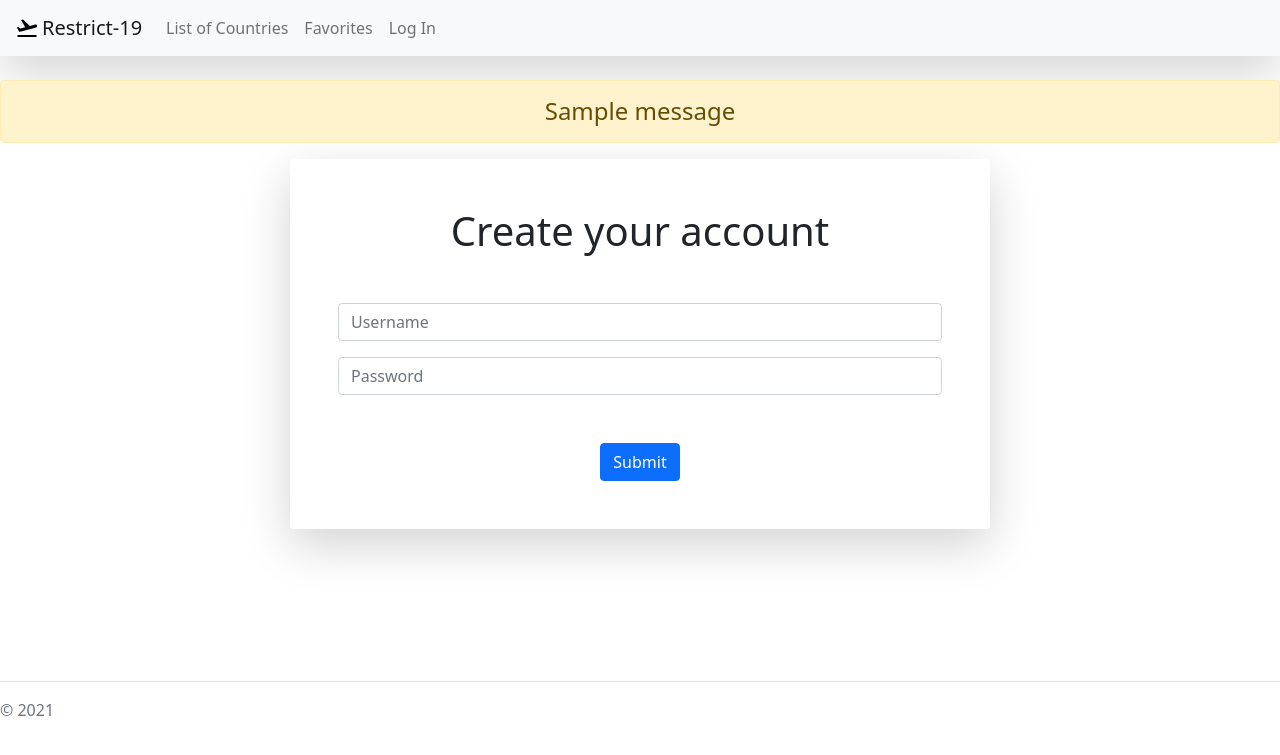
After one commit to Clementwdk/Restrict19, a Flask app: page /nwaccount in a window 1280 px wide. The commit adds this page. Shown: the top 755 px of the page. Run offline with Flask 2, Linux system fonts and the light colour scheme; tables that the repository leaves empty hold one stand-in row (values such as "Sample post"); one stand-in notice (Sample message) is shown; some libraries are stand-ins or nearby versions.

Commit message:
Add models Users and create new account

```diff
--- a/app.py
+++ b/app.py
@@ -1,4 +1,4 @@
-from flask import Flask, render_template, request, redirect, url_for
+from flask import Flask, render_template, request, redirect, url_for, flash
 from flask_sqlalchemy import SQLAlchemy
 from flask_bootstrap import Bootstrap
 
@@ -7,6 +7,16 @@ app.config['SQLALCHEMY_TRACK_MODIFICATIONS'] = False
 app.config['SQLALCHEMY_DATABASE_URI'] = "sqlite:///app.db"
 
 db = SQLAlchemy(app)
+
+class Usercon(db.Model):
+    id = db.Column(db.Integer,primary_key=True)
+    name = db.Column(db.String(200), nullable=False)
+    password = db.Column(db.String(200), nullable=False)
+    countryFav = [db.Column('CRestrict')]
+
+    def __init__(self, name, password):
+        self.name = name
+        self.password = password
 
 class CRestrict(db.Model):
     country = db.Column(db.String(200), primary_key=True)
@@ -54,7 +64,6 @@ def home():
         userChoice = request.form.get("ct")
         if request.form.get("subButton") == "Search":
             print("uuuu "+userChoice)
-            #url_for('http://127.0.0.1:5000/res', country=userChoice)
             return redirect(url_for('res', country=userChoice))
 
     return render_template('Index.html', country=country)
@@ -85,6 +94,26 @@ def countryList():
 def logIn():
     return render_template('logIn.html')
 
+@app.route('/nwaccount', methods=['POST', 'GET'])
+def nwaccount():
+    if request.method == "POST":
+        user = request.form.get("nlog")
+        pwd = request.form.get("npwd")
+        if not user:
+            flash("Username empty")
+        elif not pwd:
+            flash("Password empty")
+        else:
+            try:
+                db.session.add(Usercon(user,pwd))
+                print(1)
+            except:
+                return 'Impossible to creat a new account'
+            flash("Create Succesful")
+
+    return render_template('nwaccount.html')
+
 
 if __name__ == "__main__":
+    app.secret_key = 'super secret key'
     app.run(debug=True)
--- a/templates/logIn.html
+++ b/templates/logIn.html
@@ -11,6 +11,9 @@
         </div>
         <div class="mb-5">
           <input type="password" id="pwd" class="form-control" placeholder="Password">
+          <div class="text-center h6 mt-1">
+            <a href="/nwaccount" class="text-center"> Create a new account</a>
+          </div>
         </div>
         <div class="d-flex justify-content-center">
             <button type="submit" class="btn btn-primary center-block">Submit</button>
@@ -20,9 +23,6 @@
 </form>
 
 
-
-
-
 <br>
 
 {% endblock %}
--- /dev/null
+++ b/templates/nwaccount.html
@@ -0,0 +1,41 @@
+{%  extends "base.html" %}
+{% block title %}
+
+
+
+<form  method="POST" role="form" >
+    {% with messages = get_flashed_messages() %}
+       {% if messages %}
+          {% for message in messages %}
+              {% if message == "Create Succesful" %}
+                 <div class="alert alert-success text-center fs-4" role="alert">
+                {{ message }}
+              </div>
+              {% else %}
+                 <div class="alert alert-warning text-center fs-4" role="alert">
+                {{ message }}
+              </div>
+              {% endif %}
+          {% endfor %}
+       {% else %}
+           <br>
+       {% endif %}
+    {% endwith %}
+    <div class="p-5  shadow-lg  bg-body rounded mx-auto " style="width: 700px;">
+        <h1 class="fw-light text-dark text-center">Create your account</h1>
+        <div class="mb-3 mt-5">
+          <input type="text" name="nlog" class="form-control " placeholder="Username">
+        </div>
+        <div class="mb-5">
+          <input type="password" name="npwd" class="form-control" placeholder="Password">
+        </div>
+        <div class="d-flex justify-content-center">
+            <button type="submit" class="btn btn-primary center-block">Submit</button>
+        </div>
+    </div>
+
+</form>
+
+
+<br>
+{% endblock %}
```
